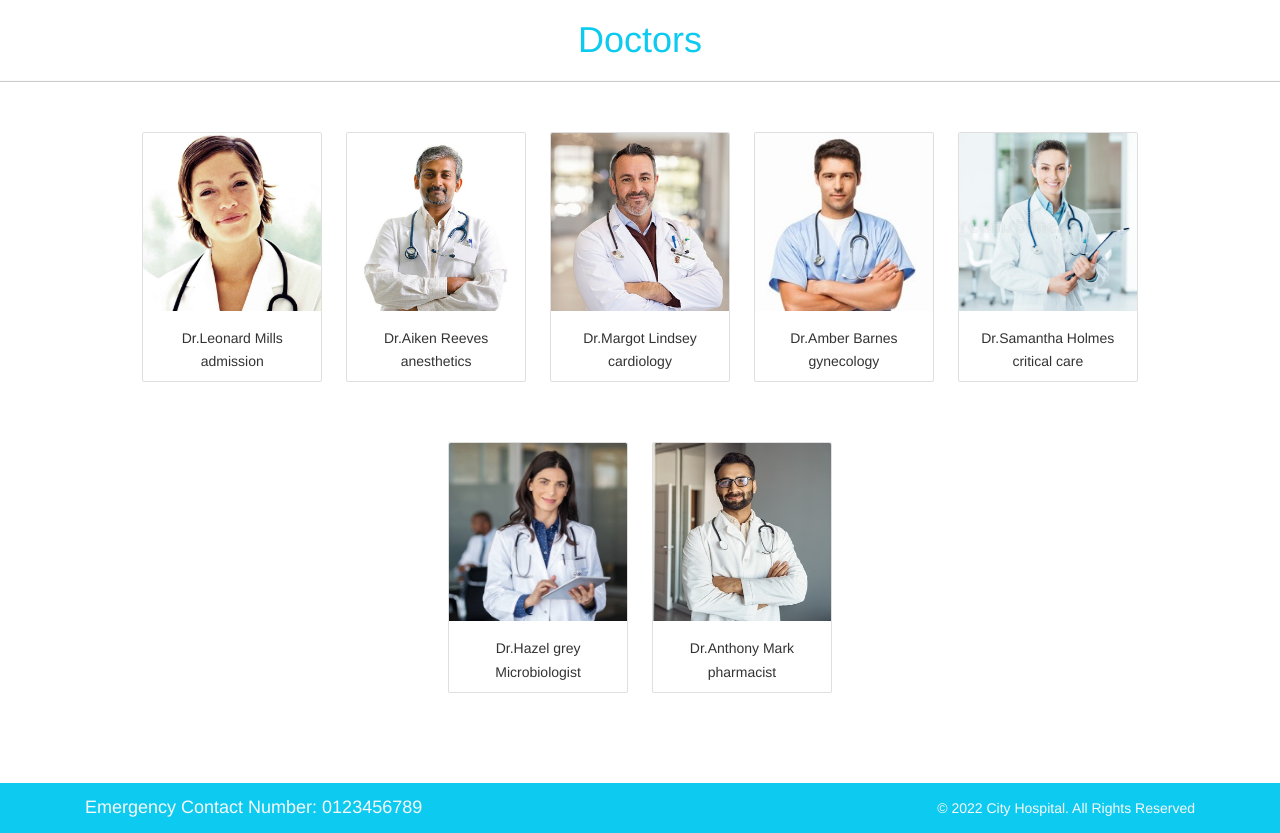
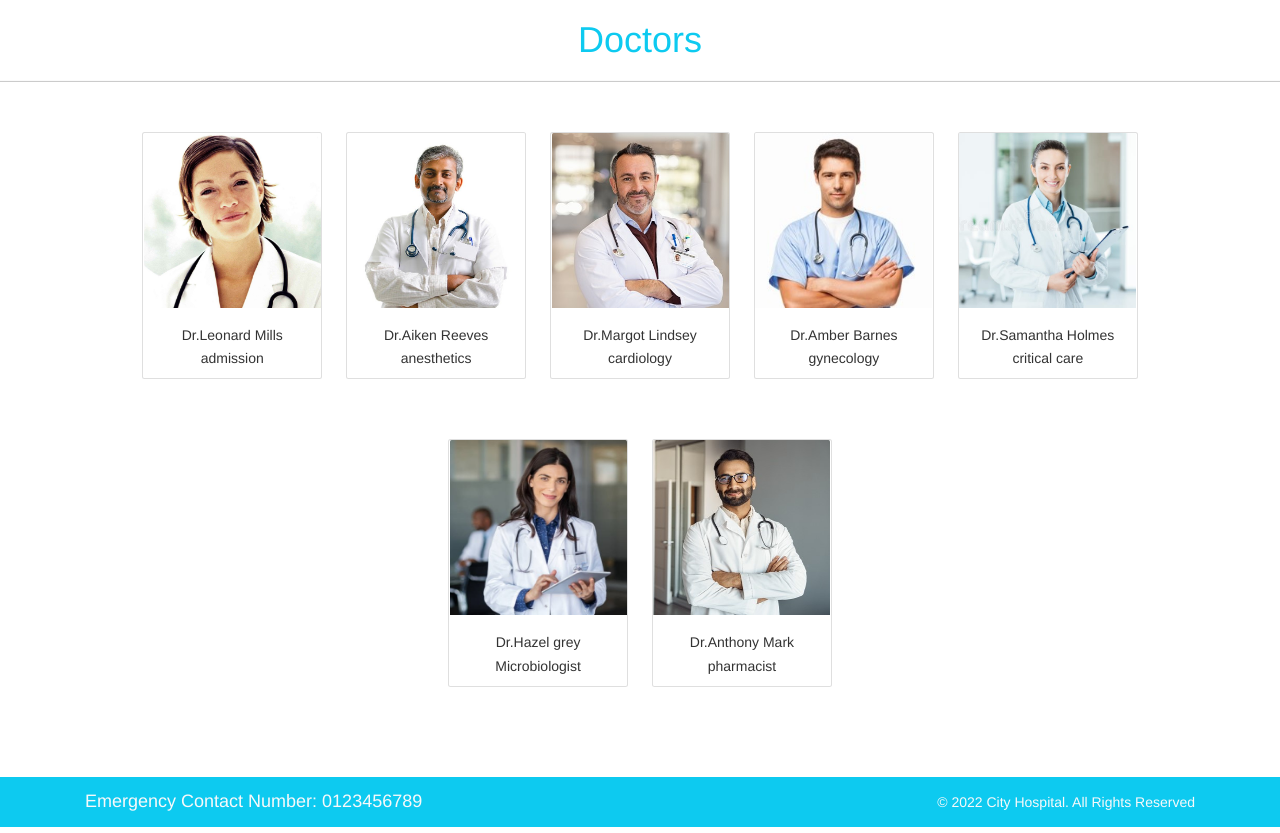
Before and after one commit to Rizwanizzy/Hostpital-booking-management, a Django app: page /doctor/ in a window 1280 px wide. Shown: the part 77-910 px from the top of the page. Run offline with Django 4.2, Linux system fonts and the light colour scheme; data comes from the database, SQL or seed files in the repository; both versions use the stored data as it was after the commit; some libraries are stand-ins or nearby versions.

Commit message:
final alignments

```diff
--- a/tutorail/templates/department.html
+++ b/tutorail/templates/department.html
@@ -10,7 +10,7 @@
     {% for d in dept %}
     <div class="container text-center text-white p-3 my-5 mx-auto" style="width:65%;background-color:#5ba68e">
         <h2>{{d.dept_name}}</h2>
-        <p>{{d.dept_description}}</p>
+        <p style="color:white">{{d.dept_description}}</p>
     </div>
     {% endfor %}
 {% endblock %}
--- a/tutorail/templates/doctor.html
+++ b/tutorail/templates/doctor.html
@@ -10,7 +10,7 @@
     <div class="container text-center" style="margin-bottom:6rem">
     {% for d in doctors %}
         <div class="card mx-3 my-5" style="width: 18rem;display:inline-block;">
-            <img class="card-img-top" src="{{d.doc_image.url}}" alt="Card image cap">
+            <img class="card-img-top" style="width:177px;height:175px" src="{{d.doc_image.url}}" alt="Card image cap">
             <div class="card-body">
                 <h5 class="card-title">Dr.{{d.doc_name}}</h5>
                 <p class="card-text">{{d.doc_spec}}</p>
```
Also changed, not shown: tutorail/db.sqlite3, tutorail/uploads/doctors/cheerful-mature-doctor-posing-smiling-260nw-1384243295.webp (added).
